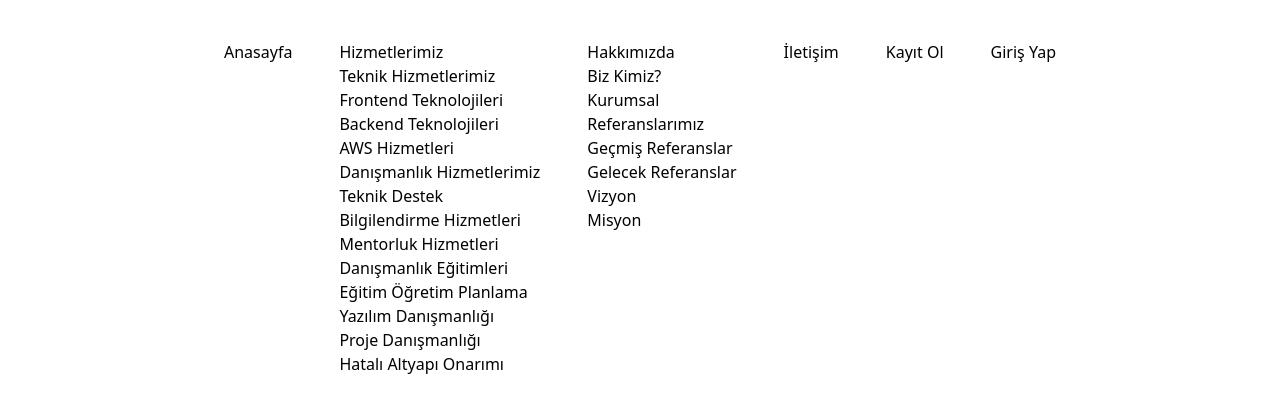
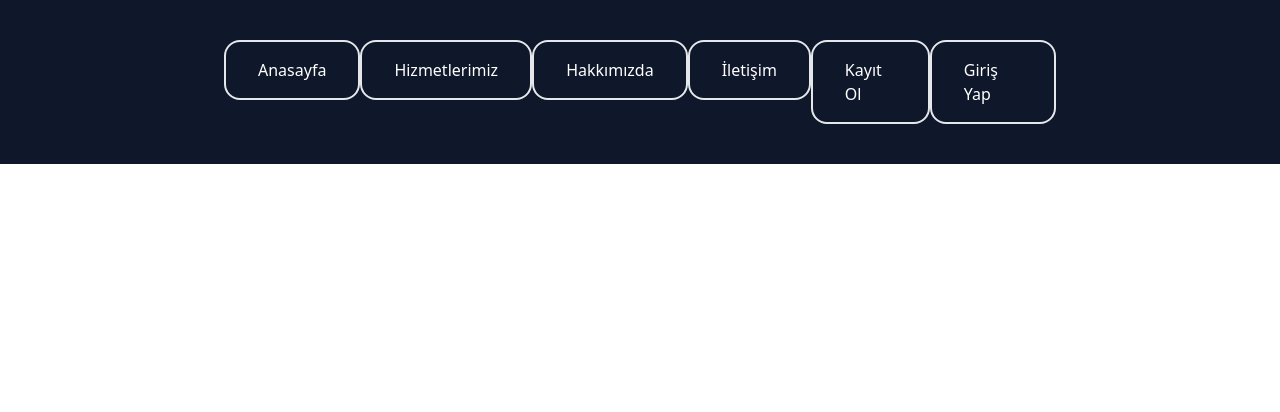
Before and after one commit to UTKUC3NGIZ/dynamic-navbar, a React (Create React App) app: page / in a window 1280 px wide. Shown: the top 412 px of the page. Built offline with nearby package versions, Linux system fonts and the light colour scheme.

Commit message:
hover olunduğunda menülerin açılması

```diff
--- a/src/App.js
+++ b/src/App.js
@@ -1,24 +1,36 @@
-import { useState } from "react";
 import jsonData from "./data/data.json";
 
 function App() {
   return (
-    <nav className="px-56 py-10">
-      <ul className="flex flex-row justify-between">
+    <nav className={`px-56 py-10 ${jsonData.navbarColor}`}>
+      <ul className="flex flex-row justify-between ">
         {jsonData.buttons.map((buttons, index) => (
-          <li key={index} className={buttons.css}>
-            <a href="">{buttons.text}</a>
+          <li key={index} className="flex flex-col  group">
+            <a
+              href={buttons.link}
+              className={`hover:bg-slate-800 rounded-2xl ${buttons.css}`}
+            >
+              {buttons.text}
+            </a>
             {typeof buttons.parentButton === "object" ? (
-              <ul>
+              <ul className="hidden group-hover:flex flex-col mt-8 text-white ">
                 {buttons.parentButton.map((parentButton, index) => (
-                  <li key={index}>
-                    <a href="">{parentButton.text}</a>
+                  <li key={index} className="flex flex-col mb-5 group/childButtons">
+                    <a
+                      href="/childButtons"
+                      className="border-2 py-2 px-4 mb-2 rounded-2xl "
+                    >
+                      {parentButton.text}
+                    </a>
                     {typeof parentButton.childButtons === "object" ? (
-                      <ul>
+                      <ul className="hidden group-hover/childButtons:flex flex-col ml-12">
                         {parentButton.childButtons.map(
                           (childButtons, index) => (
-                            <li key={index}>
-                              <a href="">{childButtons.text}</a>
+                            <li
+                              key={index}
+                              className="border-2 mb-3 rounded-2xl px-4 py-2"
+                            >
+                              <a href="/deneme">{childButtons.text}</a>
                             </li>
                           )
                         )}
--- a/src/data/data.json
+++ b/src/data/data.json
@@ -1,46 +1,46 @@
 {
-  "navbarColor": "bg-blue-500",
+  "navbarColor": "bg-slate-900",
   "buttons": [
     {
       "text": "Anasayfa",
       "link": "/anasayfa",
       "order": 1,
-      "css": "text-black",
+      "css": "text-white border-2 px-8 py-4",
       "functionType": "mainButton"
     },
     {
       "text": "Hizmetlerimiz",
       "link": "/hizmetler",
       "order": 2,
-      "css": "text-black",
+      "css": "text-white border-2 px-8 py-4",
       "functionType": "mainButton",
       "parentButton": [
         {
           "text": "Teknik Hizmetlerimiz",
           "link": "/teknik-hizmetler",
           "order": 1,
-          "css": "text-black",
+          "css": "text-white border-2 px-8 py-4",
           "functionType": "parentButton",
           "childButtons": [
             {
               "text": "Frontend Teknolojileri",
               "link": "/frontend-teknolojileri",
               "order": 1,
-              "css": "text-black",
+              "css": "text-white border-2 px-8 py-4",
               "functionType": "childButton"
             },
             {
               "text": "Backend Teknolojileri",
               "link": "/backend-teknolojileri",
               "order": 2,
-              "css": "text-black",
+              "css": "text-white border-2 px-8 py-4",
               "functionType": "childButton"
             },
             {
               "text": "AWS Hizmetleri",
               "link": "/aws-hizmetleri",
               "order": 3,
-              "css": "text-black",
+              "css": "text-white border-2 px-8 py-4",
               "functionType": "childButton"
             }
           ]
@@ -49,49 +49,49 @@
           "text": "Danışmanlık Hizmetlerimiz",
           "link": "/danismanlik-hizmetleri",
           "order": 2,
-          "css": "text-black",
+          "css": "text-white border-2 px-8 py-4",
           "functionType": "parentButton",
           "childButtons": [
             {
               "text": "Teknik Destek",
               "link": "/teknik-destek",
               "order": 1,
-              "css": "text-black",
+              "css": "text-white border-2 px-8 py-4",
               "functionType": "childButton"
             },
             {
               "text": "Bilgilendirme Hizmetleri",
               "link": "/bilgilendirme-hizmetleri",
               "order": 2,
-              "css": "text-black",
+              "css": "text-white border-2 px-8 py-4",
               "functionType": "childButton"
             },
             {
               "text": "Mentorluk Hizmetleri",
               "link": "/mentorluk-hizmetleri",
               "order": 3,
-              "css": "text-black",
+              "css": "text-white border-2 px-8 py-4",
               "functionType": "childButton"
             },
             {
               "text": "Danışmanlık Eğitimleri",
               "link": "/danismanlik-egitimleri",
               "order": 4,
-              "css": "text-black",
+              "css": "text-white border-2 px-8 py-4",
               "functionType": "childButton",
               "childButtons": [
                 {
                   "text": "Sertifikalı Danışmanlık Hizmeti",
                   "link": "/sertifikali-danismanlik-hizmeti",
                   "order": 1,
-                  "css": "text-black",
+                  "css": "text-white border-2 px-8 py-4",
                   "functionType": "childButton"
                 },
                 {
                   "text": "Kurumsal Danışmanlık Hizmeti",
                   "link": "/kurumsal-danismanlik-hizmeti",
                   "order": 2,
-                  "css": "text-black",
+                  "css": "text-white border-2 px-8 py-4",
                   "functionType": "childButton"
                 }
               ]
@@ -100,21 +100,21 @@
               "text": "Eğitim Öğretim Planlama",
               "link": "/egitim-ogretim-planlama",
               "order": 5,
-              "css": "text-black",
+              "css": "text-white border-2 px-8 py-4",
               "functionType": "childButton"
             },
             {
               "text": "Yazılım Danışmanlığı",
               "link": "/yazilim-danismanligi",
               "order": 6,
-              "css": "text-black",
+              "css": "text-white border-2 px-8 py-4",
               "functionType": "childButton"
             },
             {
               "text": "Proje Danışmanlığı",
               "link": "/proje-danismanligi",
               "order": 7,
-              "css": "text-black",
+              "css": "text-white border-2 px-8 py-4",
               "functionType": "childButton"
             }
           ]
@@ -123,7 +123,7 @@
           "text": "Hatalı Altyapı Onarımı",
           "link": "/altyapi-onarimi",
           "order": 3,
-          "css": "text-black",
+          "css": "text-white border-2 px-8 py-4",
           "functionType": "parentButton"
         }
       ]
@@ -132,56 +132,56 @@
       "text": "Hakkımızda",
       "link": "/hakkimizda",
       "order": 3,
-      "css": "text-black",
+      "css": "text-white border-2 px-8 py-4",
       "functionType": "mainButton",
       "parentButton": [
         {
           "text": "Biz Kimiz?",
           "link": "/biz-kimiz",
           "order": 1,
-          "css": "text-black",
+          "css": "text-white border-2 px-8 py-4",
           "functionType": "childButton"
         },
         {
           "text": "Kurumsal",
           "link": "/kurumsal",
           "order": 2,
-          "css": "text-black",
+          "css": "text-white border-2 px-8 py-4",
           "functionType": "childButton"
         },
         {
           "text": "Referanslarımız",
           "link": "/referanslarimiz",
           "order": 3,
-          "css": "text-black",
+          "css": "text-white border-2 px-8 py-4",
           "functionType": "parentButton",
           "childButtons": [
             {
               "text": "Geçmiş Referanslar",
               "link": "/gecmis-referanslar",
               "order": 1,
-              "css": "text-black",
+              "css": "text-white border-2 px-8 py-4",
               "functionType": "childButton",
               "childButtons": [
                 {
                   "text": "x referansı",
                   "link": "/x-referansi",
                   "order": 1,
-                  "css": "text-black",
+                  "css": "text-white border-2 px-8 py-4",
                   "functionType": "childButton"
                 },
                 {
                   "text": "y referansı",
                   "link": "/y-referansi",
                   "order": 2,
-                  "css": "text-black",
+                  "css": "text-white border-2 px-8 py-4",
                   "functionType": "childButton"
                 },
                 {
                   "text": "z referansı",
                   "link": "/z-referansi",
                   "order": 3,
-                  "css": "text-black",
+                  "css": "text-white border-2 px-8 py-4",
                   "functionType": "childButton"
                 }
               ]
@@ -190,28 +190,28 @@
               "text": "Gelecek Referanslar",
               "link": "/gelecek-referanslar",
               "order": 2,
-              "css": "text-black",
+              "css": "text-white border-2 px-8 py-4",
               "functionType": "childButton",
               "childButtons": [
                 {
                   "text": "a referansı",
                   "link": "/a-referansi",
                   "order": 1,
-                  "css": "text-black",
+                  "css": "text-white border-2 px-8 py-4",
                   "functionType": "childButton"
                 },
                 {
                   "text": "b referansı",
                   "link": "/b-referansi",
                   "order": 2,
-                  "css": "text-black",
+                  "css": "text-white border-2 px-8 py-4",
                   "functionType": "childButton"
                 },
                 {
                   "text": "c referansı",
                   "link": "/c-referansi",
                   "order": 3,
-                  "css": "text-black",
+                  "css": "text-white border-2 px-8 py-4",
                   "functionType": "childButton"
                 }
               ]
@@ -222,14 +222,14 @@
           "text": "Vizyon",
           "link": "/vizyon",
           "order": 4,
-          "css": "text-black",
+          "css": "text-white border-2 px-8 py-4",
           "functionType": "childButton"
         },
         {
           "text": "Misyon",
           "link": "/misyon",
           "order": 5,
-          "css": "text-black",
+          "css": "text-white border-2 px-8 py-4",
           "functionType": "childButton"
         }
       ]
@@ -238,21 +238,21 @@
       "text": "İletişim",
       "link": "/iletisim",
       "order": 4,
-      "css": "text-black",
+      "css": "text-white border-2 px-8 py-4",
       "functionType": "mainButton"
     },
     {
       "text": "Kayıt Ol",
       "link": "/kayit-ol",
       "order": 5,
-      "css": "text-black",
+      "css": "text-white border-2 px-8 py-4",
       "functionType": "mainButton"
     },
     {
       "text": "Giriş Yap",
       "link": "/giris-yap",
       "order": 6,
-      "css": "text-black",
+      "css": "text-white border-2 px-8 py-4",
       "functionType": "mainButton"
     }
   ]
```
